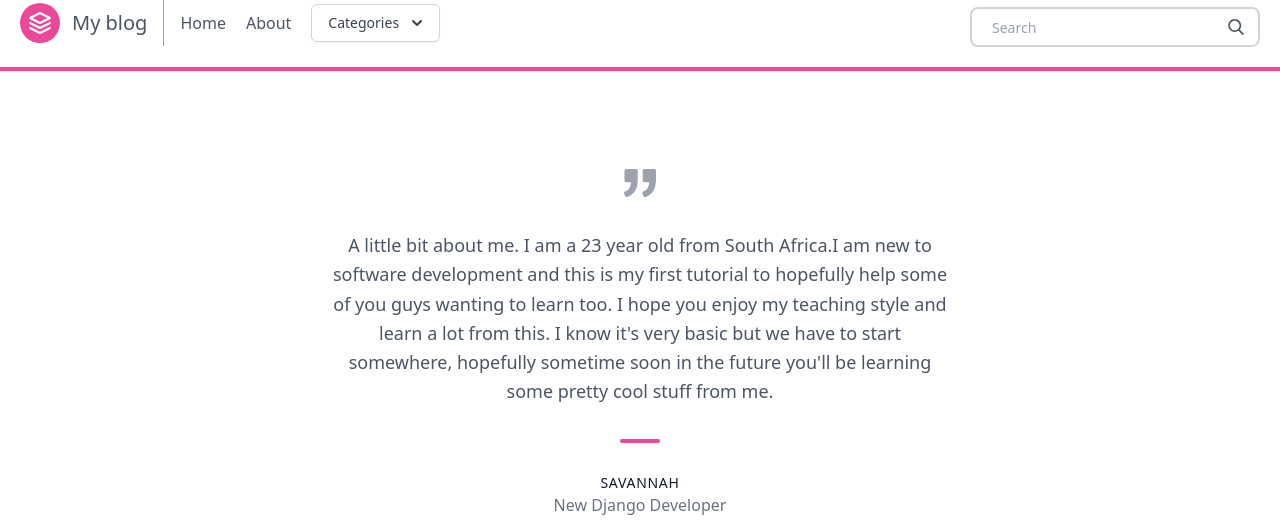
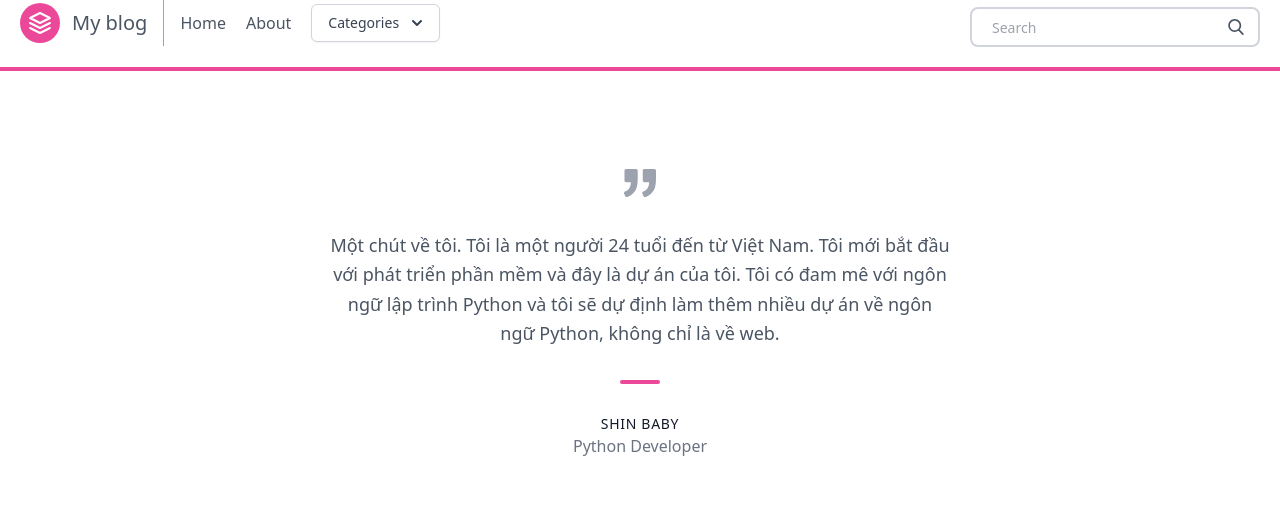
Before and after one commit to tienthaibinh2802/Myblog, a Django app: page /about/ in a window 1280 px wide. Shown: the part 21-552 px from the top of the page. Run offline with Django 4.2, Linux system fonts and the light colour scheme; data comes from the database, SQL or seed files in the repository; both versions use the stored data as it was after the commit; some libraries are stand-ins or nearby versions.

Commit message:
commit 3

```diff
--- a/templates/about_page.html
+++ b/templates/about_page.html
@@ -7,10 +7,10 @@
         <svg xmlns="http://www.w3.org/2000/svg" fill="currentColor" class="inline-block w-8 h-8 text-gray-400 mb-8" viewBox="0 0 975.036 975.036">
           <path d="M925.036 57.197h-304c-27.6 0-50 22.4-50 50v304c0 27.601 22.4 50 50 50h145.5c-1.9 79.601-20.4 143.3-55.4 191.2-27.6 37.8-69.399 69.1-125.3 93.8-25.7 11.3-36.8 41.7-24.8 67.101l36 76c11.6 24.399 40.3 35.1 65.1 24.399 66.2-28.6 122.101-64.8 167.7-108.8 55.601-53.7 93.7-114.3 114.3-181.9 20.601-67.6 30.9-159.8 30.9-276.8v-239c0-27.599-22.401-50-50-50zM106.036 913.497c65.4-28.5 121-64.699 166.9-108.6 56.1-53.7 94.4-114.1 115-181.2 20.6-67.1 30.899-159.6 30.899-277.5v-239c0-27.6-22.399-50-50-50h-304c-27.6 0-50 22.4-50 50v304c0 27.601 22.4 50 50 50h145.5c-1.9 79.601-20.4 143.3-55.4 191.2-27.6 37.8-69.4 69.1-125.3 93.8-25.7 11.3-36.8 41.7-24.8 67.101l35.9 75.8c11.601 24.399 40.501 35.2 65.301 24.399z"></path>
         </svg>
-        <p class="leading-relaxed text-lg">A little bit about me. I am a 23 year old from South Africa.I am new to software development and this is my first tutorial to hopefully help some of you guys wanting to learn too. I hope you enjoy my teaching style and learn a lot from this. I know it's very basic but we have to start somewhere, hopefully sometime soon in the future you'll be learning some pretty cool stuff from me. </p>
+        <p class="leading-relaxed text-lg">Một chút về tôi. Tôi là một người 24 tuổi đến từ Việt Nam. Tôi mới bắt đầu với phát triển phần mềm và đây là dự án của tôi. Tôi có đam mê với ngôn ngữ lập trình Python và tôi sẽ dự định làm thêm nhiều dự án về ngôn ngữ Python, không chỉ là về web. </p>
         <span class="inline-block h-1 w-10 rounded bg-pink-500 mt-8 mb-6"></span>
-        <h2 class="text-gray-900 font-medium title-font tracking-wider text-sm">SAVANNAH</h2>
-        <p class="text-gray-500">New Django Developer</p>
+        <h2 class="text-gray-900 font-medium title-font tracking-wider text-sm">SHIN BABY</h2>
+        <p class="text-gray-500">Python Developer</p>
       </div>
     </div>
     <div class="flex flex-wrap justify-center">
--- a/templates/footer.html
+++ b/templates/footer.html
@@ -1,5 +1,5 @@
 
-    <div class="bg-gray-100">
+    <div class="bg-pink-100">
       <div class="container px-5 py-6 mx-auto flex items-center sm:flex-row flex-col">
         <a class="flex title-font font-medium items-center md:justify-start justify-center text-gray-900">
           <svg xmlns="http://www.w3.org/2000/svg" fill="none" stroke="currentColor" stroke-linecap="round" stroke-linejoin="round" stroke-width="2" class="w-10 h-10 text-white p-2 bg-pink-500 rounded-full" viewBox="0 0 24 24">
@@ -7,27 +7,33 @@
           </svg>
           <span class="ml-3 text-xl">My Blog</span>
         </a>
-        <p class="text-sm text-gray-500 sm:ml-6 sm:mt-0 mt-4">© 2022 Tailblocks —
-          <a href="https://twitter.com/knyttneve" rel="noopener noreferrer" class="text-gray-600 ml-1" target="_blank">@babyosaka</a>
+        <p class="text-sm text-gray-500 sm:ml-6 sm:mt-0 mt-4">© 2025 babyosaka —
+          <a href="/#" rel="noopener noreferrer" class="text-gray-600 ml-1" target="_blank">Shin BABY</a>. All Rights Reserved.
+          <a href="/#" class="text-gray-600 ml-1" target="_blank">Terms of Service</a> |
+          <a href="/#" class="text-gray-600 ml-1" target="_blank">Privacy Policy</a>
         </p>
         <span class="inline-flex sm:ml-auto sm:mt-0 mt-4 justify-center sm:justify-start">
           <button class="text-gray-500">
+            <a href="https://www.facebook.com" target="_blank" class="ml-3 text-gray-500">
             <svg fill="currentColor" stroke-linecap="round" stroke-linejoin="round" stroke-width="2" class="w-5 h-5" viewBox="0 0 24 24">
               <path d="M18 2h-3a5 5 0 00-5 5v3H7v4h3v8h4v-8h3l1-4h-4V7a1 1 0 011-1h3z"></path>
             </svg>
           </button>
           <button class="ml-3 text-gray-500">
+            <a href="https://www.facebook.com" target="_blank" class="ml-3 text-gray-500">
             <svg fill="currentColor" stroke-linecap="round" stroke-linejoin="round" stroke-width="2" class="w-5 h-5" viewBox="0 0 24 24">
               <path d="M23 3a10.9 10.9 0 01-3.14 1.53 4.48 4.48 0 00-7.86 3v1A10.66 10.66 0 013 4s-4 9 5 13a11.64 11.64 0 01-7 2c9 5 20 0 20-11.5a4.5 4.5 0 00-.08-.83A7.72 7.72 0 0023 3z"></path>
             </svg>
           </button>
           <button class="ml-3 text-gray-500">
+            <a href="https://www.facebook.com" target="_blank" class="ml-3 text-gray-500">
             <svg fill="none" stroke="currentColor" stroke-linecap="round" stroke-linejoin="round" stroke-width="2" class="w-5 h-5" viewBox="0 0 24 24">
               <rect width="20" height="20" x="2" y="2" rx="5" ry="5"></rect>
               <path d="M16 11.37A4 4 0 1112.63 8 4 4 0 0116 11.37zm1.5-4.87h.01"></path>
             </svg>
           </button>
           <button class="ml-3 text-gray-500">
+            <a href="https://www.facebook.com" target="_blank" class="ml-3 text-gray-500">
             <svg fill="currentColor" stroke="currentColor" stroke-linecap="round" stroke-linejoin="round" stroke-width="0" class="w-5 h-5" viewBox="0 0 24 24">
               <path stroke="none" d="M16 8a6 6 0 016 6v7h-4v-7a2 2 0 00-2-2 2 2 0 00-2 2v7h-4v-7a6 6 0 016-6zM2 9h4v12H2z"></path>
               <circle cx="4" cy="4" r="2" stroke="none"></circle>
--- a/templates/post.html
+++ b/templates/post.html
@@ -66,13 +66,13 @@
 
 
 
-
+<!--
 			<ol>
 				<li class="py-3">Maecenas accumsan lacus sit amet elementum porta. Aliquam eu libero lectus. Fusce vehicula dictum mi. In non dolor at sem ullamcorper venenatis ut sed dui. Ut ut est quam. Suspendisse quam quam, commodo sit amet placerat in, interdum a ipsum. Morbi sit amet tellus scelerisque tortor semper posuere.</li>
 				<li class="py-3">Morbi varius posuere blandit. Praesent gravida bibendum neque eget commodo. Duis auctor ornare mauris, eu accumsan odio viverra in. Proin sagittis maximus pharetra. Nullam lorem mauris, faucibus ut odio tempus, ultrices aliquet ex. Nam id quam eget ipsum luctus hendrerit. Ut eros magna, eleifend ac ornare vulputate, pretium nec felis.</li>
 				<li class="py-3">Vestibulum ante ipsum primis in faucibus orci luctus et ultrices posuere cubilia Curae; Nunc vitae pretium elit. Cras leo mauris, tristique in risus ac, tristique rutrum velit. Mauris accumsan tempor felis vitae gravida. Cras egestas convallis malesuada. Etiam ac ante id tortor vulputate pretium. Maecenas vel sapien suscipit, elementum odio et, consequat tellus.</li>
 			</ol>
-
+-->
 
 
 
```
Also changed, not shown: db.sqlite3, media_cdn/learn1_pO9Ic7u.jpeg (added), media_cdn/learn2_5gpGhju.png (added), media_cdn/learn3_SLnbal7.jpeg (added), media_cdn/learn3_bEDiro5.jpeg (added), media_cdn/learn3_blthLjW.jpeg (added), media_cdn/learn4_2MwOI5O.jpeg (added), media_cdn/learn4_Tl7IwQw.jpeg (added), media_cdn/learn4_z847jk5.jpeg (added), media_cdn/review1_8eugSf0.jpeg (added), media_cdn/review3_er1tPVN.jpeg (added).
